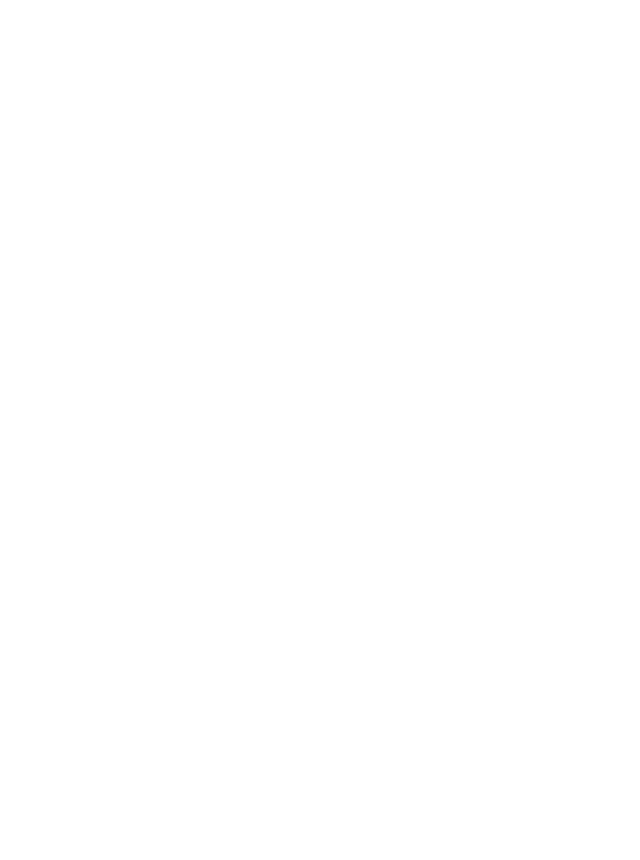
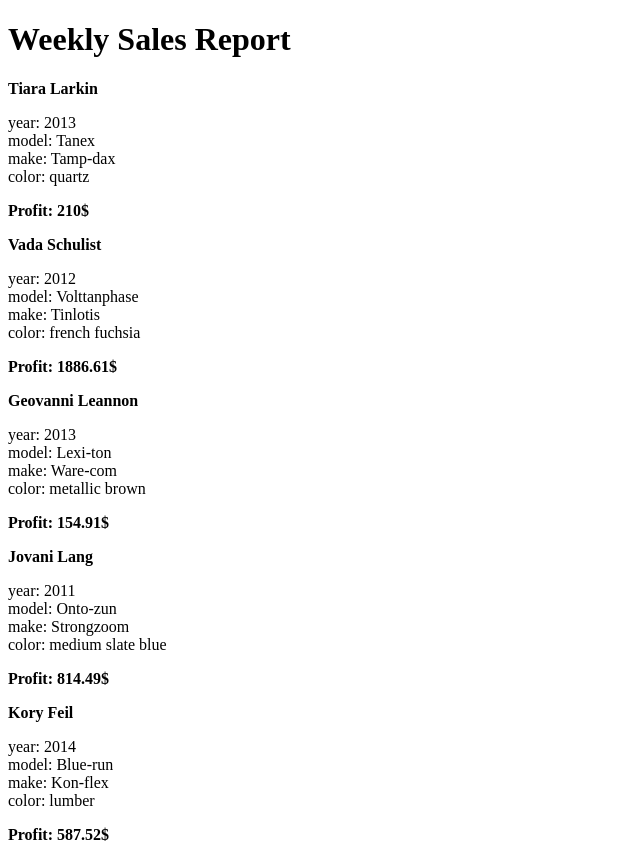
Before and after one commit to castlesmadeofcode/carSales, a plain HTML site: page index.html in a window 1280 px wide. Shown: the whole page, without its empty margins (0-640 px from the left). Before the commit the page ends 800 px from the top, so only its background shows below. Drawn offline with Linux system fonts and the light colour scheme.

Commit message:
hit mvp for practice: Car Sales

```diff
--- a/index.html
+++ b/index.html
@@ -7,8 +7,9 @@
     <title>Car Sales</title>
 </head>
 <body>
+    <h1>Weekly Sales Report</h1>
 
+    <section id="app"></section>
     <script src="main.js"></script>
-
 </body>
 </html>
--- a/main.js
+++ b/main.js
@@ -1,10 +1,3 @@
-// Randall has come back with a new job for you. Each week, he wants to see a report of how many cars each salesperson sells for that week. Here's his requirements to display for each sale.
-
-// Display the first and last name of the sales agent.
-// Display all keys and values for the car sold.
-// Display the gross profit made on the sale.
-
-
 
 const salesByWeek = [
     {
@@ -114,7 +107,29 @@ const salesByWeek = [
     }
 ]
 
+// Randall has come back with a new job for you. Each week,
+// he wants to see a report of how many cars each salesperson sells for that week.
+//  Here's his requirements to display for each sale.
 
-// Here's your first data structure for the sales made last week.
-// You will need to start off by iterating the array of sales with a forEach()
-//  method. Then iterate the entries of the vehicle property of each sale.
+// Display the first and last name of the sales agent.
+// Display all keys and values for the car sold.
+// Display the gross profit made on the sale.
+
+
+const outputElement = document.querySelector("#app")
+
+
+salesByWeek.forEach(sale => {
+
+    const firstName = sale.sales_agent.first_name;
+    const lastName = sale.sales_agent.last_name;
+
+    outputElement.innerHTML += `<b><p> ${firstName} ${lastName} </b></p> `
+    for (const entry of Object.entries(sale.vehicle)) {
+        outputElement.innerHTML += `<div>${entry[0]}: ${entry[1]}</div>`
+    }
+
+    const gross = sale.gross_profit;
+
+    outputElement.innerHTML += `<b><p> Profit: ${gross}$ </p></b>`
+});
```
